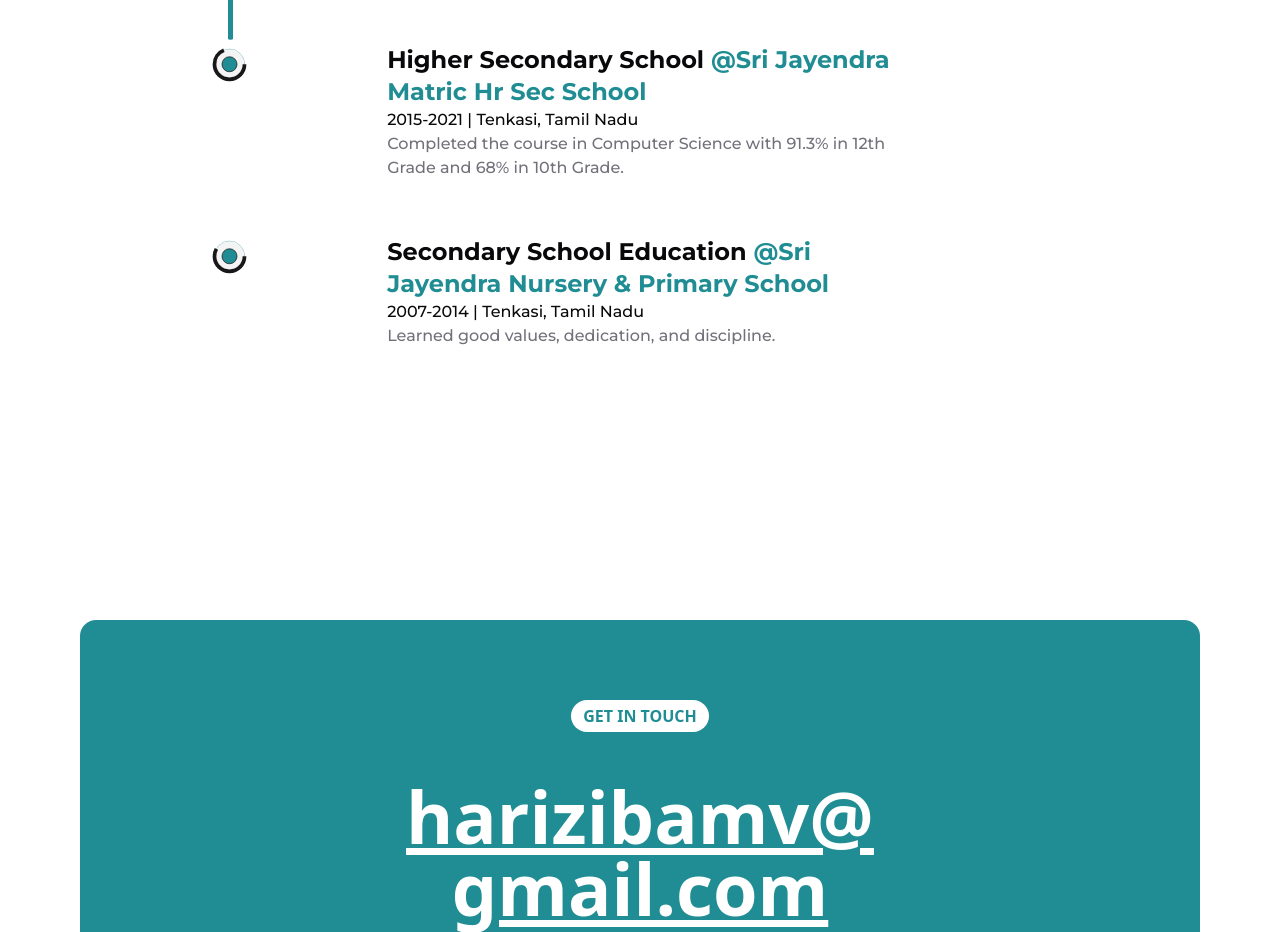
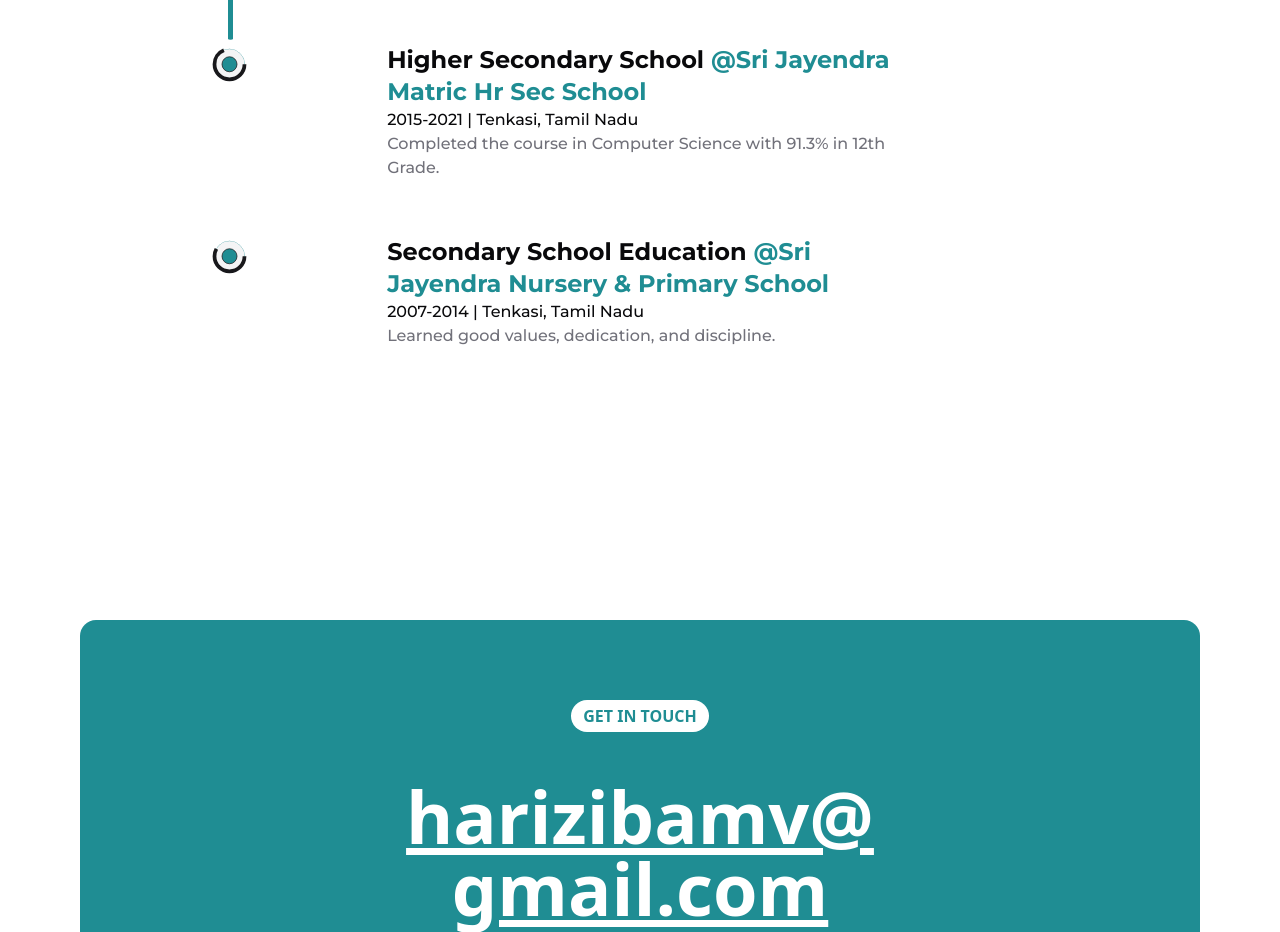
Before and after one commit to Harizibam7/Portfolio, a Next.js app: page /about in a window 1280 px wide. Shown: the part 2080-3012 px from the top of the page. Built offline with nearby package versions, Linux system fonts and the light colour scheme.

Commit message:
Update education.ts

```diff
--- a/src/data/education.ts
+++ b/src/data/education.ts
@@ -21,7 +21,7 @@ export const EDUCATION: ExperienceShowcaseListItemProps[] = [
     date: "2015-2021",
     location: "Tenkasi, Tamil Nadu",
     description:
-      "Completed the course in Computer Science with 91.3% in 12th Grade and 68% in 10th Grade.",
+      "Completed the course in Computer Science with 91.3% in 12th Grade.",
   },
   {
     title: "Secondary School Education",
```
